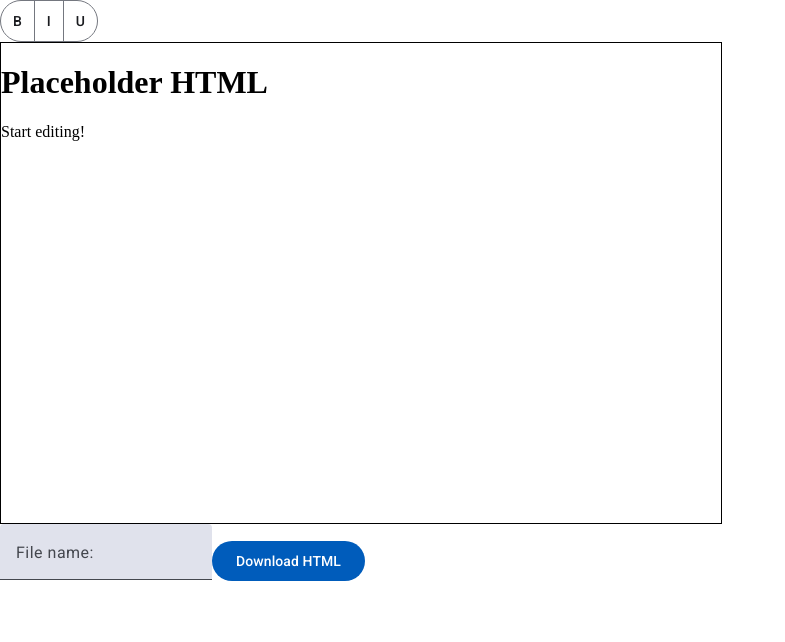
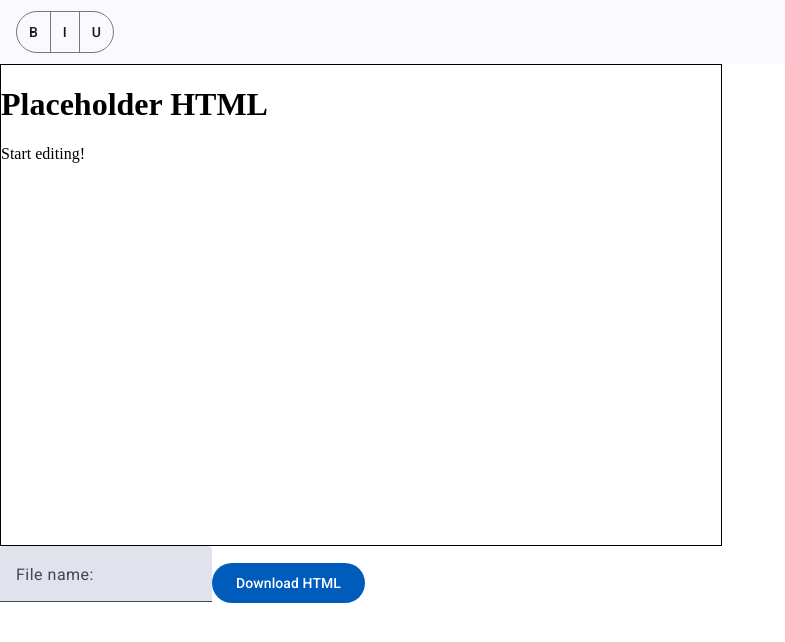
Before and after one commit to makoadampeter/htmlwysiwyg, an Angular app: page / in a window 1280 px wide. Shown: the top 642 px of the page, without its empty margins (0-785 px from the left). Built offline with nearby package versions, Linux system fonts and the light colour scheme.

Commit message:
feat: wrap toolbar in material toolbar

```diff
--- a/src/app/toolbar/toolbar.component.html
+++ b/src/app/toolbar/toolbar.component.html
@@ -1,5 +1,7 @@
-<mat-button-toggle-group hideMultipleSelectionIndicator name="basicDeco" multiple>
-    <mat-button-toggle #buttonBold [checked]="selectionFormat.bold" (change)="formatText('bold')">B</mat-button-toggle>
-    <mat-button-toggle #buttonItalic [checked]="selectionFormat.italic" (change)="formatText('italic')">I</mat-button-toggle>
-    <mat-button-toggle #buttonUnderline [checked]="selectionFormat.underline" (change)="formatText('underline')">U</mat-button-toggle>
-</mat-button-toggle-group>
+<mat-toolbar>
+    <mat-button-toggle-group hideMultipleSelectionIndicator name="basicDeco" multiple>
+        <mat-button-toggle #buttonBold [checked]="selectionFormat.bold" (change)="formatText('bold')">B</mat-button-toggle>
+        <mat-button-toggle #buttonItalic [checked]="selectionFormat.italic" (change)="formatText('italic')">I</mat-button-toggle>
+        <mat-button-toggle #buttonUnderline [checked]="selectionFormat.underline" (change)="formatText('underline')">U</mat-button-toggle>
+    </mat-button-toggle-group>
+</mat-toolbar>
--- a/src/app/toolbar/toolbar.component.ts
+++ b/src/app/toolbar/toolbar.component.ts
@@ -1,10 +1,11 @@
 import { Component, Input, Output, EventEmitter, ViewChild, OnInit } from '@angular/core';
 import { MatButtonToggle, MatButtonToggleModule } from '@angular/material/button-toggle';
+import { MatToolbar } from '@angular/material/toolbar';
 import { Format } from '../interfaces/Format';
 
 @Component({
   selector: 'app-toolbar',
-  imports: [MatButtonToggleModule],
+  imports: [MatButtonToggleModule, MatToolbar],
   templateUrl: './toolbar.component.html',
   styleUrl: './toolbar.component.scss'
 })
```
